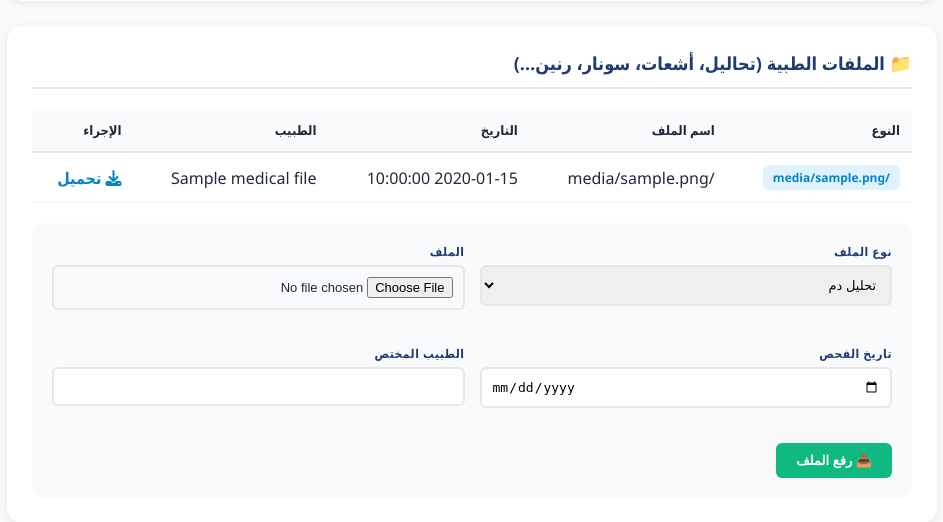
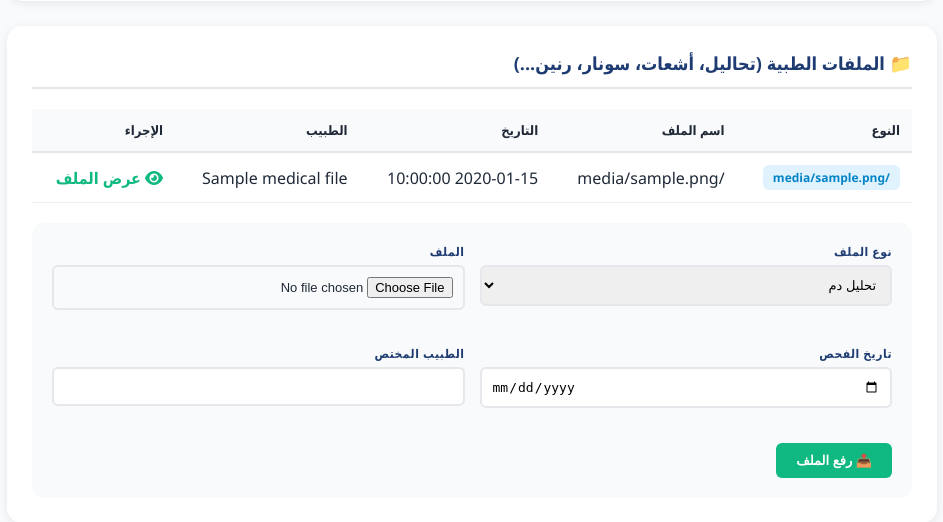
Before and after one commit to b28593075-alt/hospital-system, a Flask app: page /patients/1 in a window 1280 px wide. Shown: the part 2735-3257 px from the top of the page, without its empty margins (28-971 px from the left). Run offline with Flask 3, Linux system fonts and the light colour scheme; the visitor is signed in with stand-in values (Sample User, id 1); a database or web service that is not in the repository returns one stand-in record (values such as "Sample title"); some libraries are stand-ins or nearby versions.

Commit message:
Fix: update patient_profile with correct view_file route

```diff
--- a/templates/patient_profile.html
+++ b/templates/patient_profile.html
@@ -259,8 +259,8 @@
                     <td>{{ file['test_date'] or '-' }}</td>
                     <td>{{ file['doctor_name'] or '-' }}</td>
                     <td>
-                        <a href="{{ url_for('download_file', filename=file['file_name']) }}" style="color:#0284c7;text-decoration:none;font-weight:600;">
-                            <i class="fas fa-download"></i> تحميل
+                        <a href="{{ url_for('view_file', file_id=file['id']) }}" target="_blank" style="color:#10b981;text-decoration:none;font-weight:600;">
+                            <i class="fas fa-eye"></i> عرض الملف
                         </a>
                     </td>
                 </tr>
```
